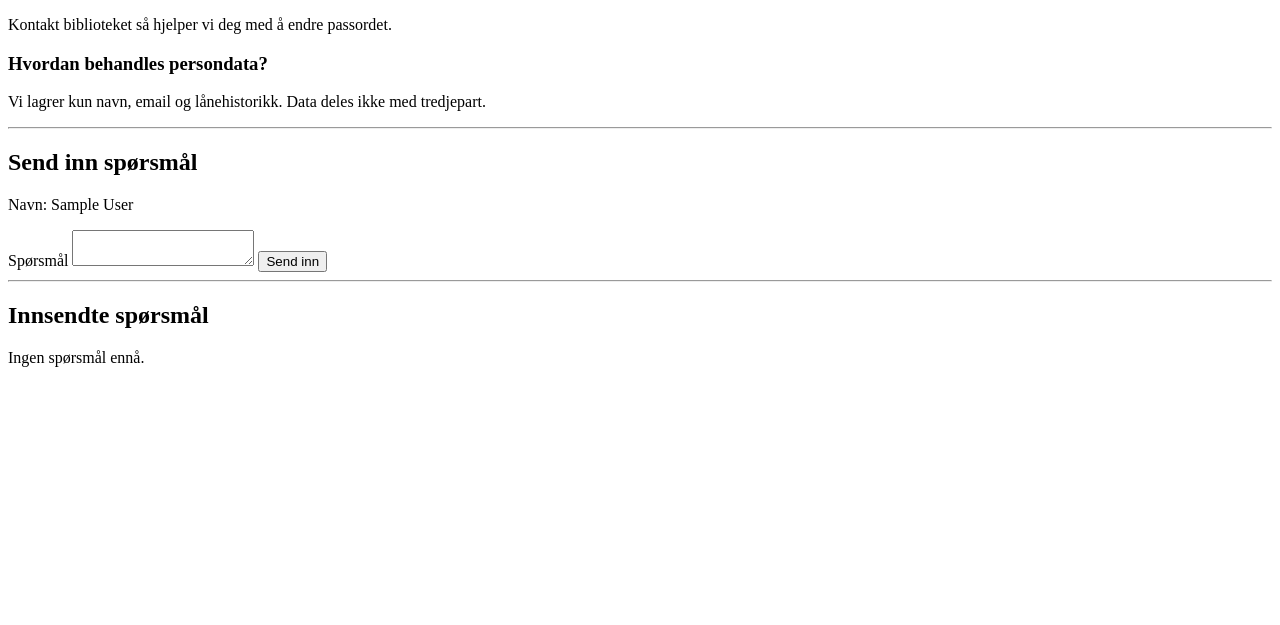
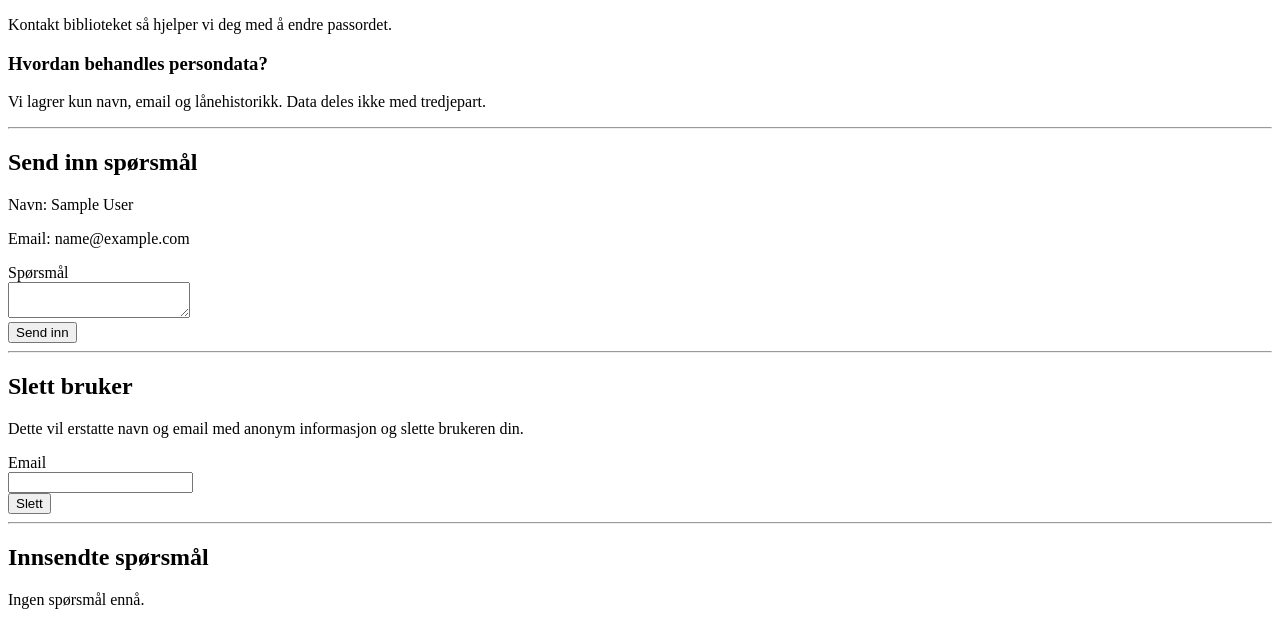
Before and after one commit to tenzxki/bibliotekside, a Flask app: page /faq in a window 1280 px wide. Shown: the part 363-988 px from the top of the page. Before the commit the page ends 730 px from the top, so only its background shows below. Run offline with Flask 3, Linux system fonts and the light colour scheme; the visitor is signed in with stand-in values (Sample User, id 1); data that the repository does not hold is empty.

Commit message:
Implentert sletting av data og sende inn spørsmål

```diff
--- a/app.py
+++ b/app.py
@@ -63,6 +63,7 @@ def login():
             session['user_id'] = bruker['id']
             session['name'] = bruker['name']
             session['role'] = bruker['role']
+            session['email'] = bruker['email']
 
             if bruker['role'] == 'admin':
                 return redirect(url_for("admin_borrowings"))
@@ -123,7 +124,7 @@ def browse():
     conn = get_connection()
     cursor = conn.cursor(dictionary=True)
 
-    cursor.execute("SELECT* FROM books ORDER BY title")
+    cursor.execute("SELECT * FROM books ORDER BY title")
     bøker = cursor.fetchall()
 
     cursor.execute("""
@@ -222,34 +223,58 @@ def approve_borrowing(id):
     conn.close()
     return redirect(url_for('admin_borrowings'))
 
-
 @app.route('/faq', methods=['GET', 'POST'])
 def faq():
-    LoggedIn = True
-    if 'user_id' not in session:
-        LoggedIn = False
+    LoggedIn = 'user_id' in session
 
     if request.method == 'POST':
-        sporsmal = request.form['sporsmal']
 
-        conn = get_connection()
-        cursor = conn.cursor(dictionary=True)
+        if 'sporsmal' in request.form:
+            sporsmal = request.form['sporsmal']
 
-        try:
-            cursor.execute(
-                "INSERT INTO faq (sporsmal, user_id) VALUES (%s, %s)",
-                (sporsmal, session['user_id'])
-            )
-            conn.commit()
-            flash("Spørsmål sendt!")
-        except Exception as e:
-            conn.rollback()
-            flash("Noe gikk galt")
-            print(f"Feil: {e}")
+            conn = get_connection()
+            cursor = conn.cursor(dictionary=True)
 
-        cursor.close()
-        conn.close()
-        return redirect(url_for('faq'))
+            try:
+                cursor.execute(
+                    "INSERT INTO faq (sporsmal, user_id) VALUES (%s, %s)",
+                    (sporsmal, session['user_id'])
+                )
+                conn.commit()
+                flash("Spørsmål sendt!")
+            except Exception as e:
+                conn.rollback()
+                flash("Noe gikk galt")
+                print(f"Feil: {e}")
+
+            cursor.close()
+            conn.close()
+            return redirect(url_for('faq'))
+
+        elif 'email' in request.form:
+            email = request.form['email']
+
+            conn = get_connection()
+            cursor = conn.cursor(dictionary=True)
+
+            try:
+                cursor.execute("""
+                    UPDATE users
+                    SET
+                        name = 'Slettet bruker',
+                        email = CONCAT('deleted_', id, '@library.com')
+                    WHERE email = %s
+                """, (email,))
+                conn.commit()
+                flash("Bruker anonymisert!")
+            except Exception as e:
+                conn.rollback()
+                flash("Noe gikk galt")
+                print(f"Feil: {e}")
+
+            cursor.close()
+            conn.close()
+            return redirect(url_for('faq'))
 
     conn = get_connection()
     cursor = conn.cursor(dictionary=True)
@@ -264,7 +289,6 @@ def faq():
 
     cursor.close()
     conn.close()
-
     return render_template('user/faq.html', sporsmal=sporsmal, LoggedIn=LoggedIn)
 
 if __name__ == '__main__':
--- a/templates/login.html
+++ b/templates/login.html
@@ -7,6 +7,12 @@
 <body>
     <h2>Bibliotek</h2>
     <p>Logg inn på kontoen din</p>
+
+    {% with messages = get_flashed_messages() %}
+    {% for message in messages %}
+        <div>{{ message }}</div>
+    {% endfor %}
+{% endwith %}
 
     <nav><a href="{{url_for('faq')}}">FAQ</a></nav>
 
--- a/templates/user/faq.html
+++ b/templates/user/faq.html
@@ -1,11 +1,9 @@
 <!DOCTYPE html>
 <html lang="no">
-
 <head>
     <meta charset="UTF-8">
     <title>FAQ</title>
 </head>
-
 <body>
 
 <nav>
@@ -44,12 +42,26 @@
 
 {% if LoggedIn %}
     <p>Navn: {{ session['name'] }}</p>
+    <p>Email: {{ session['email'] }}</p>
 
     <form method="POST">
-            <label>Spørsmål</label>
-            <textarea name="sporsmal" required></textarea>
+        <label>Spørsmål</label><br>
+        <textarea name="sporsmal" required></textarea><br>
         <button type="submit">Send inn</button>
     </form>
+
+    <hr>
+
+    <h2>Slett bruker</h2>
+    <p>Dette vil erstatte navn og email med anonym informasjon og slette brukeren din.</p>
+    <form method="POST">
+        <label>Email</label><br>
+        <input type="email" name="email" required><br>
+        <button type="submit">Slett</button>
+    </form>
+
+{% else %}
+    <p><a href="{{ url_for('login') }}">Logg inn</a> for å sende spørsmål.</p>
 {% endif %}
 
 <hr>
@@ -58,12 +70,15 @@
 
 {% if sporsmal %}
     {% for s in sporsmal %}
-            <p><strong>{{ s['name'] }}</strong> — {{ s['sporsmal'] }} <em>({{ s['opprettet'] }})</em></p>
+        <p>
+            <strong>{{ s['name'] }}</strong> ({{ s['email'] }}) —
+            {{ s['sporsmal'] }}
+            <em>({{ s['opprettet'] }})</em>
+        </p>
     {% endfor %}
 {% else %}
     <p>Ingen spørsmål ennå.</p>
 {% endif %}
 
 </body>
-
 </html>
```
Lines whose indentation alone changed are shown as unchanged.
